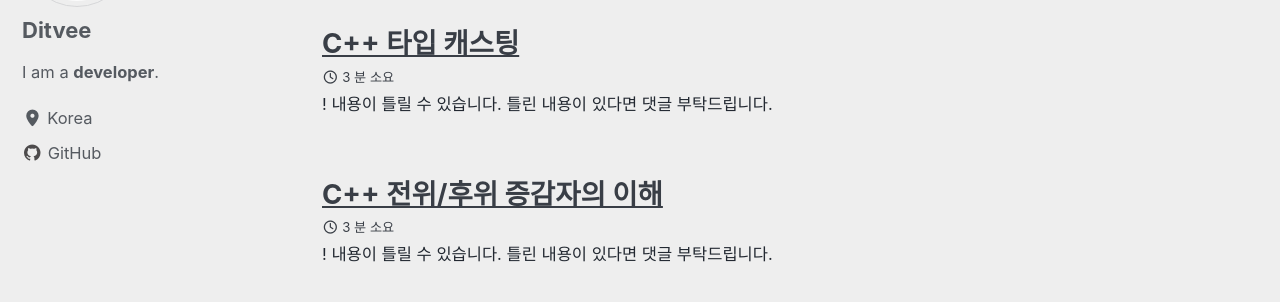
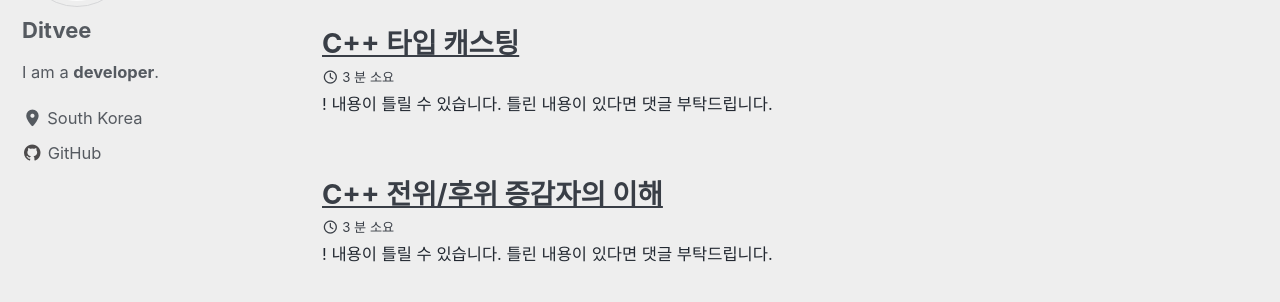
Before and after one commit to JuJinHyeong/JuJinHyeong.github.io, a Jekyll site: the page built from index.html, in a window 1280 px wide. Shown: the part 224-526 px from the top of the page. Built offline with Jekyll 4.4.1, drawn with Linux system fonts in a browser that asks for light colours; cached includes are drawn as plain includes; the list of posts is cut into pages by our own code.

Commit message:
change config

```diff
--- a/_config.yml
+++ b/_config.yml
@@ -20,7 +20,7 @@
 title_separator          : "-"
 subtitle                 : "C++, Graphics" # site tagline that appears below site title in masthead
 name                     : "Ditvee"
-description              : "Ditvee의 기술 블로그입니다."
+description              : "Ditvee의 개발 기록용 블로그입니다."
 url                      : "https://JuJinHyeong.github.io" # the base hostname & protocol for your site e.g. "https://mmistakes.github.io"
 baseurl                  : # the subpath of your site, e.g. "/blog"
 repository               : "JuJinHyeong/JuJinHyeong.github.io" # GitHub username/repo-name e.g. "mmistakes/minimal-mistakes"
@@ -115,7 +115,7 @@
   name             : "Ditvee"
   avatar           : "/assets/images/dittoeevee.png" # path of avatar image, e.g. "/assets/images/bio-photo.jpg"
   bio              : "I am a **developer**."
-  location         : "Korea"
+  location         : "South Korea"
   email            :
   links:
     - label: "Email"
```
